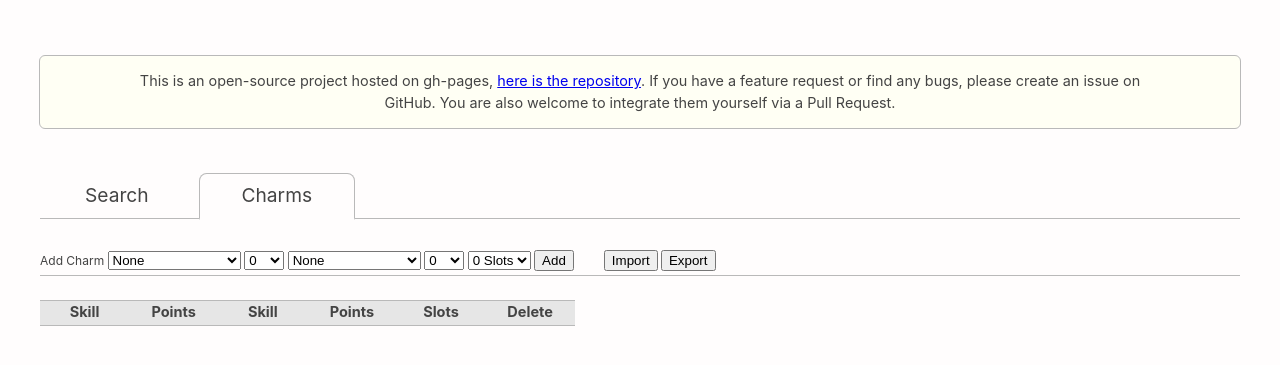
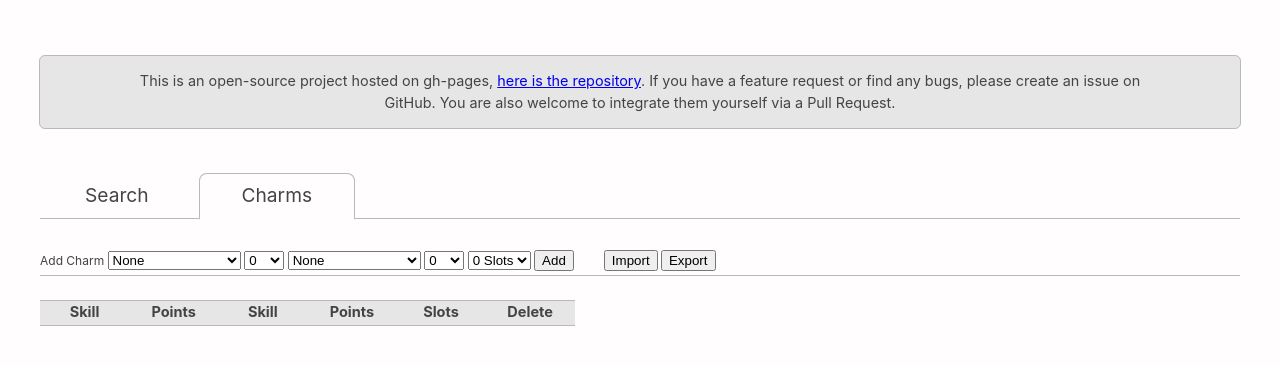
Before and after one commit to TimH96/mhtri-armor-set-searcher, a website built with Parcel: page src/app/pages/index.html in a window 1280 px wide. Shown: the part 53-418 px from the top of the page. Built offline with nearby package versions, Linux system fonts and the light colour scheme; files whose address does not match are found by name.

Commit message:
change disclaimer background

```diff
--- a/src/app/pages/styles.css
+++ b/src/app/pages/styles.css
@@ -7,7 +7,6 @@
 
   --color-highlighted-background: rgb(194, 218, 255);
   --color-header-background: rgb(37, 37, 37);
-  --color-disclaimer-background: rgb(255, 255, 244);
 
   --color-tab-hover: rgb(175, 175, 175);
 }
@@ -56,7 +55,7 @@ ul {
 
   font-size: 1.2em;
   text-align: center;
-  background-color: var(--color-disclaimer-background);
+  background-color: var(--color-highlight);
 
   border-style: solid;
   border-width: 1px;
```
